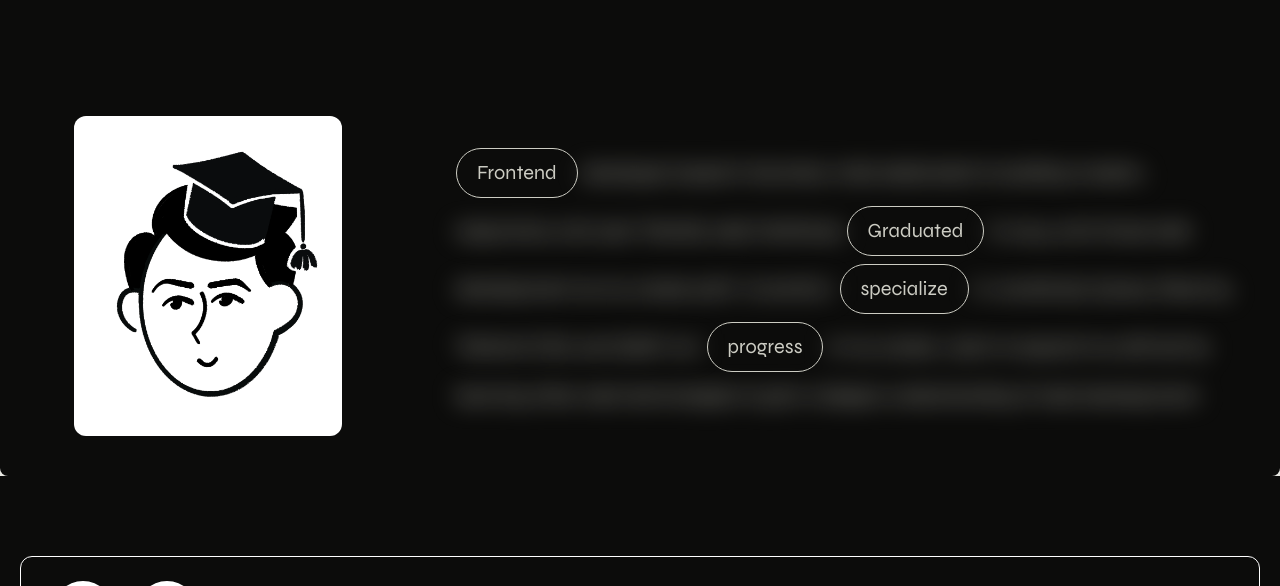
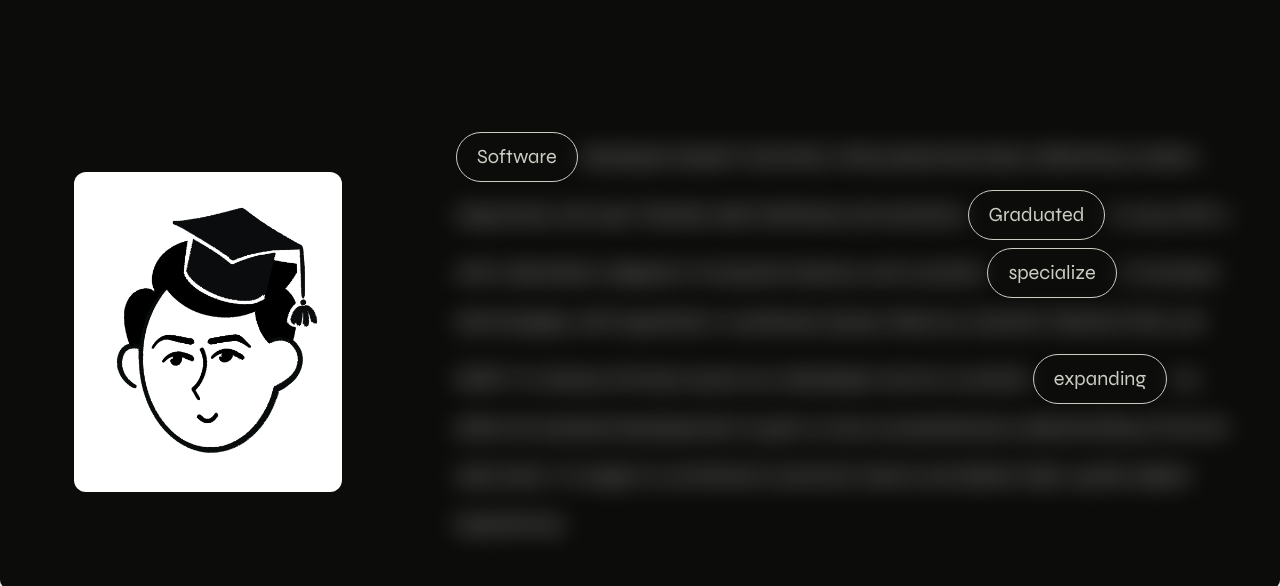
Before and after one commit to vivekksahuu/Portfolio, a React (Vite) app: page / in a window 1280 px wide. Shown: the part 1060-1646 px from the top of the page. Built offline with nearby package versions, Linux system fonts and the light colour scheme; a web font is replaced by a local one.

Commit message:
Update Description

```diff
--- a/src/components/About.jsx
+++ b/src/components/About.jsx
@@ -122,27 +122,27 @@ const About = React.forwardRef((_, ref) => {
           >
             <p className="text-[#ccccc3] text-lg lg:text-xl leading-8 lg:leading-12">
               <AboutDescription
-                label="Frontend"
-                text=" developer based in Mumbai, India dedicated to building modern, responsive, and user-friendly web interfaces."
-                keyName="Frontend"
+                label="Software"
+                text=" developer based in Mumbai, India passionate about delivering modern, responsive, and user-friendly web interfaces and solutions."
+                keyName="Software"
                 revealText={revealText}
               />
               <AboutDescription
                 label="Graduated"
-                text=" in 2024, and chose web development as my career path. Currently I "
+                text=" in 2024 with a with a Bachelor's degree in Computer Science, and currently "
                 keyName="graduated"
                 revealText={revealText}
               />
               <AboutDescription
                 label="specialize"
-                text=" in JavaScript, jQuery, React.js, Tailwind CSS, and GSAP. As I "
-                keyName="focusing"
+                text=" in frontend technologies, with expertise in JavaScript, jQuery, React.js, Zustand, Tailwind CSS, and GSAP. I'm always striving to grow as a developer and am currently "
+                keyName="specialize"
                 revealText={revealText}
               />
               <AboutDescription
-                label="progress"
-                text=" in my career, I plan to expand my skill set by learning other web technologies to gain a deeper understanding of web development."
-                keyName="progress"
+                label="expanding"
+                text="  my skills into backend development to gain a more comprehensive understanding of the full web stack. I'm eager to contribute to dynamic teams and deliver high-quality digital experiences."
+                keyName="expanding"
                 revealText={revealText}
               />
             </p>
```
